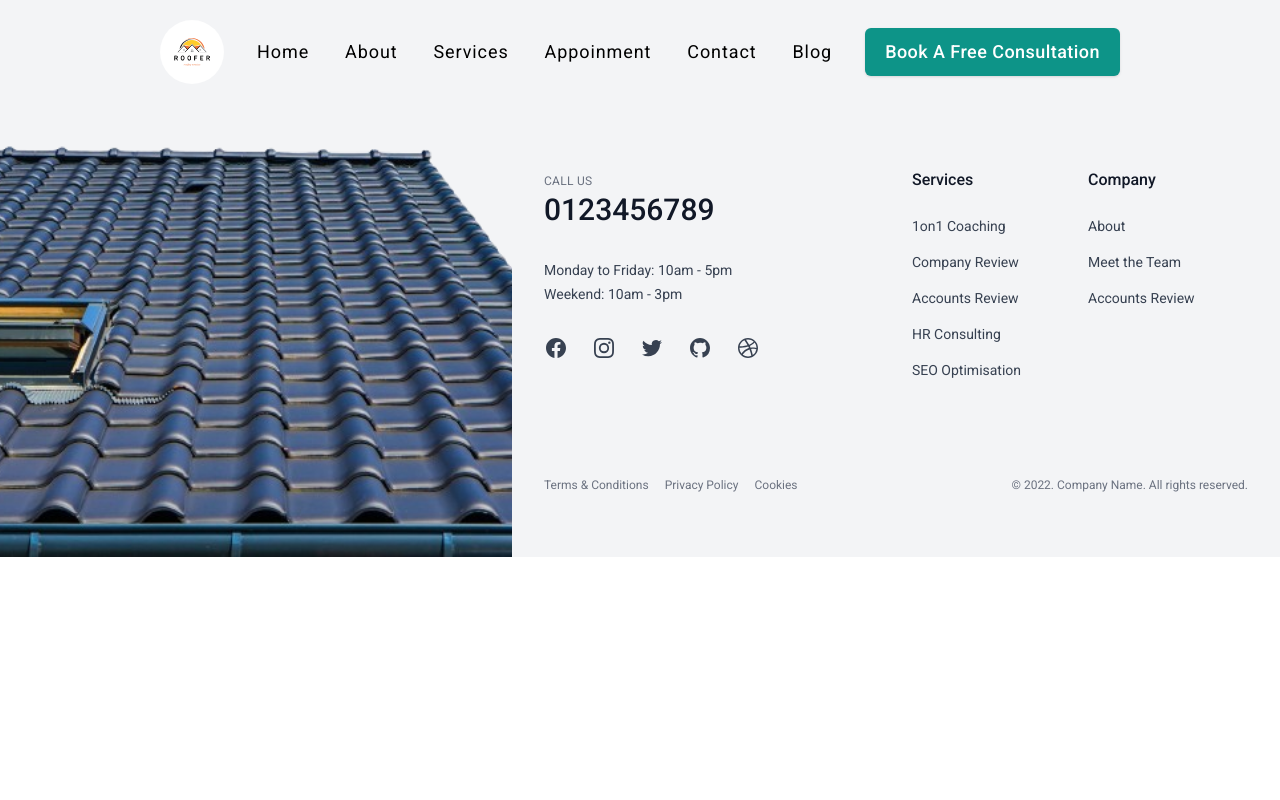
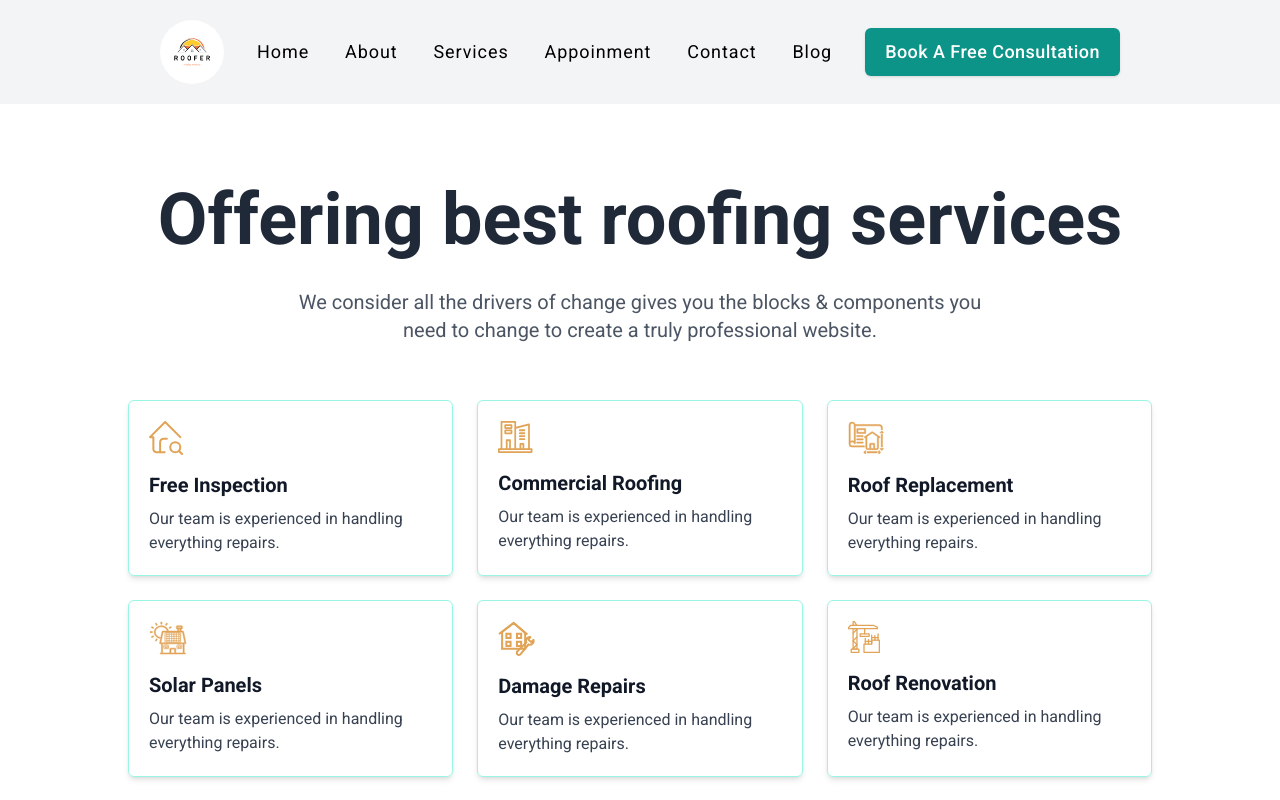
Before and after one commit to TanvirAlHasib/roofing_frontend, a React (Vite) app: page /services in a window 1280 px wide. Shown: the top 800 px of the page. Built offline with nearby package versions, Linux system fonts and the light colour scheme; no server answers.

Commit message:
add: service page design completed

```diff
--- a/src/App.jsx
+++ b/src/App.jsx
@@ -10,6 +10,7 @@ import useFetch from "./hook/useFetch"
 import { Routes, Route } from "react-router-dom";
 import Home from "./pages/Home";
 import SingleBlog from "./pages/SingleBlog";
+import Services from "./pages/Services";
 
 
 
@@ -22,9 +23,10 @@ function App() {
     <>
       <Header/>
       <Routes>
-        <Route path="/blog" element={<Blog data= {data} loading={loading} error={error}/>}/>
+        <Route path="/blog" element= {<Blog data= {data} loading={loading} error={error}/>}/>
         <Route path="/" element= {<Home/>}/>
-        <Route path="/blog/:id" element={<SingleBlog/>}/>
+        <Route path="/blog/:id" element= {<SingleBlog/>}/>
+        <Route path="/services" element= {<Services/>}/>
       </Routes>
       <Footer/>
     </>
--- /dev/null
+++ b/src/components/services/Our_services.jsx
@@ -0,0 +1,109 @@
+// import React from 'react'
+
+import { Link } from "react-router-dom";
+import FreeInspec from "../../assets/freeInspec.svg"
+import commercialRoofing from "../../assets/commercialRoofing.svg"
+import damageRepair from "../../assets/damageRepair.svg"
+import RoofingReplacement from "../../assets/RoofingReplacement.svg"
+import RoofRenovation from "../../assets/RoofRenovation.svg"
+import SolarPanel from "../../assets/SolarPanel.svg"
+
+export default function Our_services() {
+  return (
+
+    <>
+        <section>
+
+          <div className="grid grid-cols-1 md:grid-cols-3 gap-6">
+
+            <Link to={"/"} className="block border border-teal-200 p-5 rounded-md shadow-md">
+                <img
+                    alt="FreeInspec"
+                    src={FreeInspec}
+                />
+
+                <h3 className="mt-4 text-lg font-bold text-gray-900 sm:text-xl">Free Inspection</h3>
+
+                <p className="mt-2 max-w-sm text-gray-700">
+                    Our team is experienced in handling everything repairs.
+                </p>
+            </Link>
+
+            <Link to={"/"} className="block border border-teal-200 p-5 rounded-md shadow-md">
+                <img
+                    alt="commercialRoofing"
+                    src={commercialRoofing}
+
+                />
+
+                <h3 className="mt-4 text-lg font-bold text-gray-900 sm:text-xl">Commercial Roofing</h3>
+
+                <p className="mt-2 max-w-sm text-gray-700">
+                    Our team is experienced in handling everything repairs.
+                </p>
+            </Link>
+
+            <Link to={"/"} className="block border border-teal-200 p-5 rounded-md shadow-md">
+                <img
+                    alt="RoofingReplacement"
+                    src={RoofingReplacement}
+
+                />
+
+                <h3 className="mt-4 text-lg font-bold text-gray-900 sm:text-xl">Roof Replacement</h3>
+
+                <p className="mt-2 max-w-sm text-gray-700">
+                    Our team is experienced in handling everything repairs.
+                </p>
+            </Link>
+
+            <Link to={"/"} className="block border border-teal-200 p-5 rounded-md shadow-md">
+                <img
+                    alt="SolarPanel"
+                    src={SolarPanel}
+
+                />
+
+                <h3 className="mt-4 text-lg font-bold text-gray-900 sm:text-xl">Solar Panels</h3>
+
+                <p className="mt-2 max-w-sm text-gray-700">
+                    Our team is experienced in handling everything repairs.
+                </p>
+            </Link>
+
+            <Link to={"/"} className="block border border-teal-200 p-5 rounded-md shadow-md">
+                <img
+                    alt="damageRepair"
+                    src={damageRepair}
+
+                />
+
+                <h3 className="mt-4 text-lg font-bold text-gray-900 sm:text-xl">Damage Repairs</h3>
+
+                <p className="mt-2 max-w-sm text-gray-700">
+                    Our team is experienced in handling everything repairs.
+                </p>
+            </Link>
+
+
+            <Link to={"/"} className="block border border-teal-200 p-5 rounded-md shadow-md">
+                <img
+                    alt="RoofRenovation"
+                    src={RoofRenovation}
+
+                />
+
+                <h3 className="mt-4 text-lg font-bold text-gray-900 sm:text-xl">Roof Renovation</h3>
+
+                <p className="mt-2 max-w-sm text-gray-700">
+                    Our team is experienced in handling everything repairs.
+                </p>
+            </Link>
+
+          </div>
+
+        </section>
+    </>
+
+  )
+}
--- /dev/null
+++ b/src/components/services/Pricing.jsx
@@ -0,0 +1,105 @@
+// import React from 'react'
+
+import useFetch from "../../hook/useFetch"
+
+export default function Pricing() {
+
+    const [data, error, loading] = useFetch(`${import.meta.env.VITE_APP_API_URL}/api/services?populate=*`);
+
+    if (data) {
+
+        return (
+
+            <>
+                <section>
+
+                    <div className="px-4 py-8 sm:px-6 sm:py-12 lg:px-8">
+                        <div className="grid grid-cols-1 gap-4 sm:grid-cols-3 sm:items-center md:gap-8">
+                            {
+                                data.map(data => (
+                                    <div
+                                        className="rounded-2xl border border-teal-200 p-6 shadow-sm ring-1 ring-teal-600 sm:order-last sm:px-8 lg:p-12" key={data.id}
+                                    >
+                                        <div className="text-center">
+                                            <h2 className="text-lg font-medium text-gray-900">
+                                            {data.attributes.service_name}
+                                            <span className="sr-only">Plan</span>
+                                            </h2>
+
+                                            <p className="mt-2 sm:mt-4">
+                                            <strong className="text-3xl font-bold text-gray-900 sm:text-4xl"> {data.attributes.price}$ </strong>
+
+                                            <span className="text-sm font-medium text-gray-700">/month</span>
+                                            </p>
+                                        </div>
+
+                                        <ul className="mt-6 space-y-2">
+                                        {/* making the feature text to array by spliting */}
+
+                                            {
+                                                data.attributes.features.split("\n").map(feature => (
+
+                                                    <li className="flex items-center gap-1 my-2" key={feature}>
+                                                        <svg
+                                                            xmlns="http://www.w3.org/2000/svg"
+                                                            fill="none"
+                                                            viewBox="0 0 24 24"
+                                                            strokeWidth="1.5"
+                                                            stroke="currentColor"
+                                                            className="size-5 text-teal-700 flex-shrink-0"
+                                                        >
+                                                            <path strokeLinecap="round" strokeLinejoin="round" d="M4.5 12.75l6 6 9-13.5" />
+                                                        </svg>
+
+                                                        <span className="text-gray-700"> {feature} </span>
+                                                    </li>
+
+                                                ))
+                                            }
+
+                                        </ul>
+
+                                        <a
+                                            href="#"
+                                            className="mt-8 block rounded-full border border-teal-200 bg-teal-600 px-12 py-3 text-center text-sm font-medium text-white hover:bg-teal-700 hover:ring-1 hover:ring-teal-700 focus:outline-none focus:ring active:text-teal-500"
+                                        >
+                                            Get Started
+                                        </a>
+                                    </div>
+                                ))
+                            }
+                        </div>
+                    </div>
+
+                </section>
+            </>
+
+          )
+
+    }
+
+    if (error) {
+
+        return(
+
+            <>
+                <h1 className="text-7xl text-center my-20 font-semibold text-red-900">something went wrong</h1>
+            </>
+
+        )
+
+    }
+
+    if (loading) {
+
+        return(
+
+            <>
+                <h1 className="text-7xl text-center">loading...</h1>
+            </>
+
+        )
+
+    }
+
+}
--- /dev/null
+++ b/src/pages/Services.jsx
@@ -0,0 +1,46 @@
+// import React from 'react'
+
+import Testimonials from "../components/Testimonials";
+import Our_services from "../components/services/Our_services";
+import Pricing from "../components/services/Pricing";
+
+export default function Services() {
+
+  return (
+
+    <>
+        <section>
+
+            <div className="flex flex-col gap-14 items-center w-[80%] mx-auto my-20">
+
+                <div className="flex flex-col items-center">
+
+                    <h1 className="text-7xl text-gray-800 font-bold">Offering best roofing services</h1>
+                    <p className="mt-8 w-[45rem] text-center text-xl text-gray-600">We consider all the drivers of change gives you the blocks & components you need to change to create a truly professional website.</p>
+
+                </div>
+
+                <Our_services/>
+
+            </div>
+
+            <Testimonials/>
+
+            <div className="w-[80%] mx-auto my-20 flex flex-col gap-8 items-center">
+
+                <div className="flex flex-col items-center">
+
+                    <h1 className="text-7xl text-gray-800 font-bold">Our pricing plans</h1>
+                    <p className="mt-8 w-[45rem] text-center text-xl text-gray-600">Roofing has an unknown printer took a galley of type and scrambled it to make type specimen book. It has survived not only five centuries.</p>
+
+                </div>
+
+                <Pricing/>
+
+            </div>
+
+        </section>
+    </>
+
+  )
+}
```
